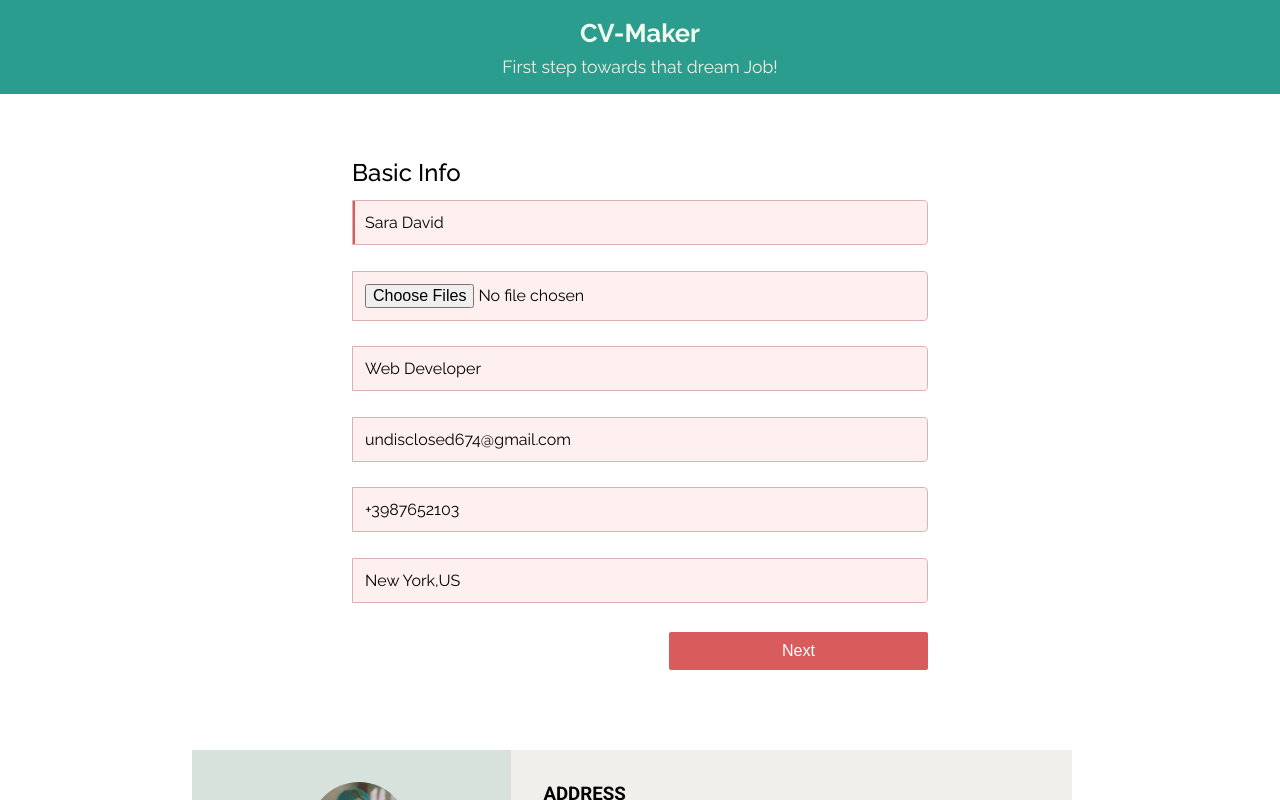
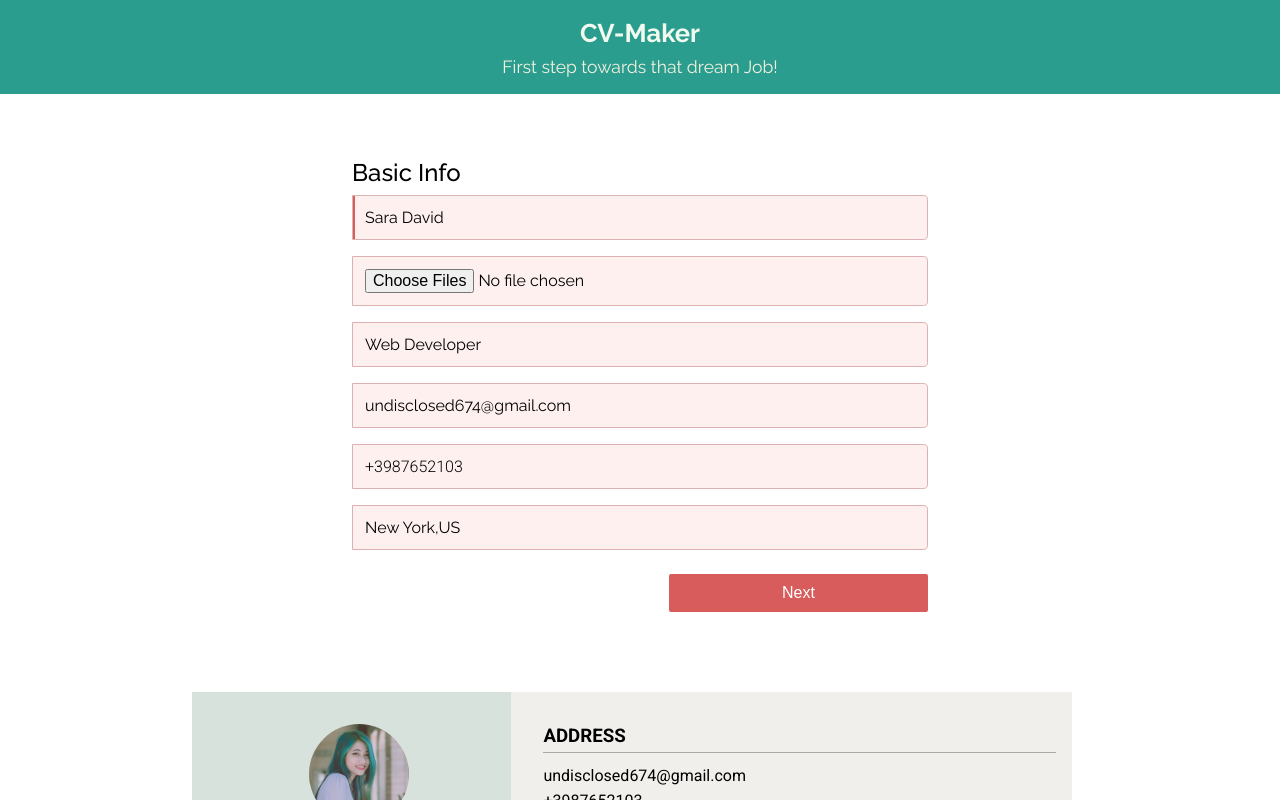
Before and after one commit to Undisclosed64/cv-maker, a React (Create React App) app: page / in a window 1280 px wide. Shown: the top 800 px of the page. Built offline with nearby package versions, Linux system fonts and the light colour scheme.

Commit message:
add style

```diff
--- a/src/App.css
+++ b/src/App.css
@@ -6,7 +6,6 @@
   padding: 0;
 }
 body {
-  /*font-family: "Roboto", sans-serif;*/
   font-family: "Raleway", sans-serif;
   padding-bottom: 4em;
 }
@@ -28,7 +27,6 @@ header {
   margin: 2em auto;
   margin-top: 4em;
   border-radius: 5px;
-  /*padding: 2em;*/
   width: 80%;
 }
 .sectionName {
@@ -48,12 +46,16 @@ input {
   font-size: 16px;
   font-family: Raleway;
   border: 1px solid #dbb1b1;
-  margin: 0.8em auto;
+  margin: 0.5em auto;
   background-color: #fff0f0;
   border-radius: 0 0.2857rem 0.2857rem 0;
 }
 .first {
   box-shadow: 2px 0 0 0 #d95c5c inset;
+}
+#phonNo {
+  font-family: "Roboto", sans-serif;
+  font-weight: 300;
 }
 input:hover {
   cursor: pointer;
@@ -81,7 +83,7 @@ input:hover {
   border-radius: 2px;
 }
 .prev {
-  background-color: #aaa;
+  background-color: #c2c5aa;
 }
 .next {
   background-color: #d95c5c;
@@ -125,12 +127,6 @@ input:hover {
   font-size: 1.4rem;
   padding-bottom: 15px;
 }
-
-/*
-#mail,
-#phone,
-#location {
-}*/
 #contentWrapper {
   font-family: "Roboto", sans-serif;
   background-color: #f0efeb;
@@ -166,6 +162,16 @@ input:hover {
   font-size: 1.3rem;
   cursor: pointer;
 }
+#skills {
+  text-transform: uppercase;
+}
+@media print {
+  header,
+  .formContainer,
+  #print {
+    display: none;
+  }
+}
 @media only screen and (min-width: 464px) {
   header {
     padding: 1em;
```
